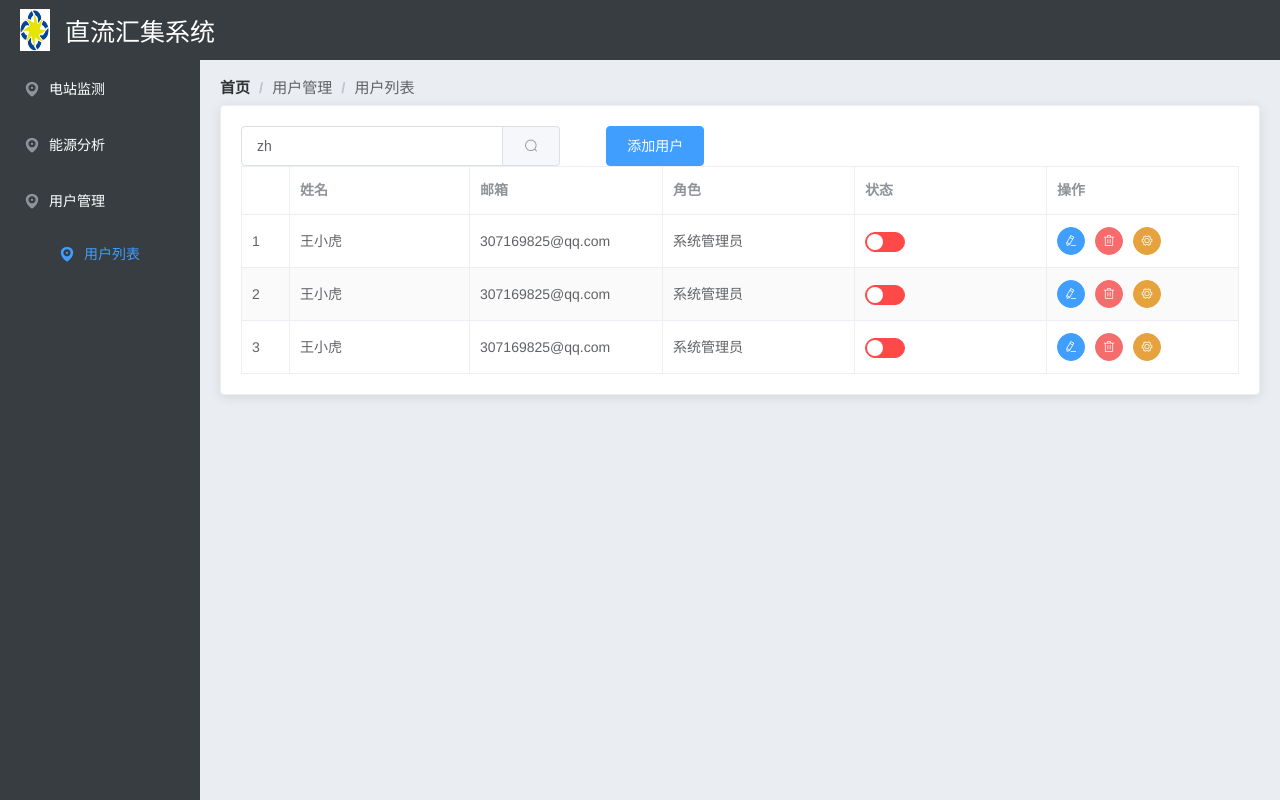
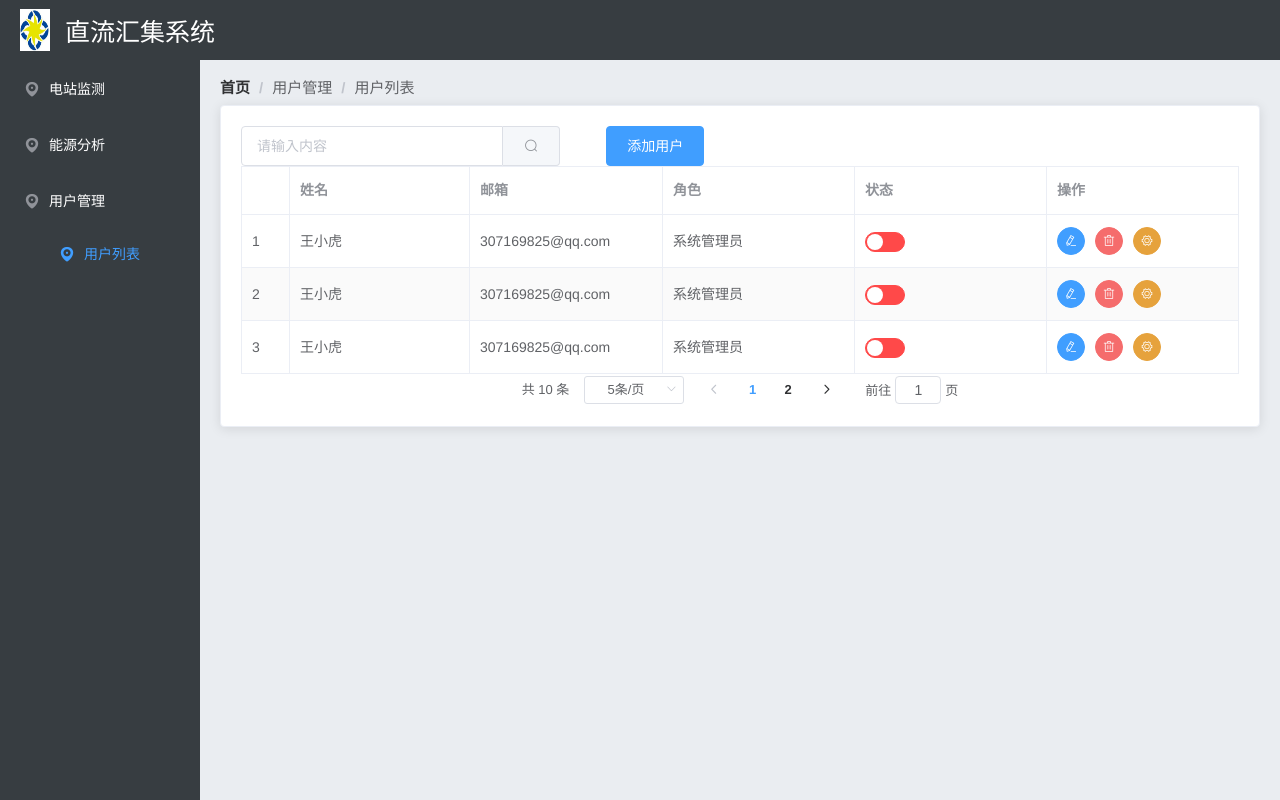
Before and after one commit to MRLYH621/DCCollection, a Vue app in the folder dc/: page /#/UserManager in a window 1280 px wide. Built offline with nearby package versions, Linux system fonts and the light colour scheme; no server answers.

Commit message:
提交GetUserList方法

```diff
--- a/dc/src/components/UserManager/UserManager.vue
+++ b/dc/src/components/UserManager/UserManager.vue
@@ -42,6 +42,15 @@
           </template>
         </el-table-column>
       </el-table>
+      <el-pagination
+        @size-change="handleSizeChange"
+        @current-change="handleCurrentChange"
+        :current-page="currentPage4"
+        :page-sizes="[5, 10, 20]"
+        :page-size="5"
+        layout="total, sizes, prev, pager, next, jumper"
+        :total="10"
+      ></el-pagination>
     </el-card>
     <el-dialog
       title="添加用户"
@@ -83,12 +92,12 @@ export default {
   data() {
     return {
       queryinfo: {
-        query: 'zh',
+        query: '',
         pagenum: 1,
         pagesize: 2
       },
       dialogVisible: false,
-      total: '',
+      total: 0,
       UserList: [
         {
           name: '王小虎',
@@ -146,6 +155,11 @@ export default {
       const { data: res } = await this.$http.get('User/GetQueryUser', {
         params: this.queryinfo
       })
+      if (res.meta.status !== 200) {
+        return this.$message.error('获取用户列表失败')
+      }
+      this.total = res.data[0]
+      this.UserList = res.data[1]
       console.log(res)
     },
     addDialogClosed() {
--- a/dc/src/plugins/element.js
+++ b/dc/src/plugins/element.js
@@ -1,4 +1,5 @@
 import Vue from 'vue'
-import Element from 'element-ui'
+import Element, { Message } from 'element-ui'
 import 'element-ui/lib/theme-chalk/index.css'
+Vue.prototype.$message = Message
 Vue.use(Element)
```
